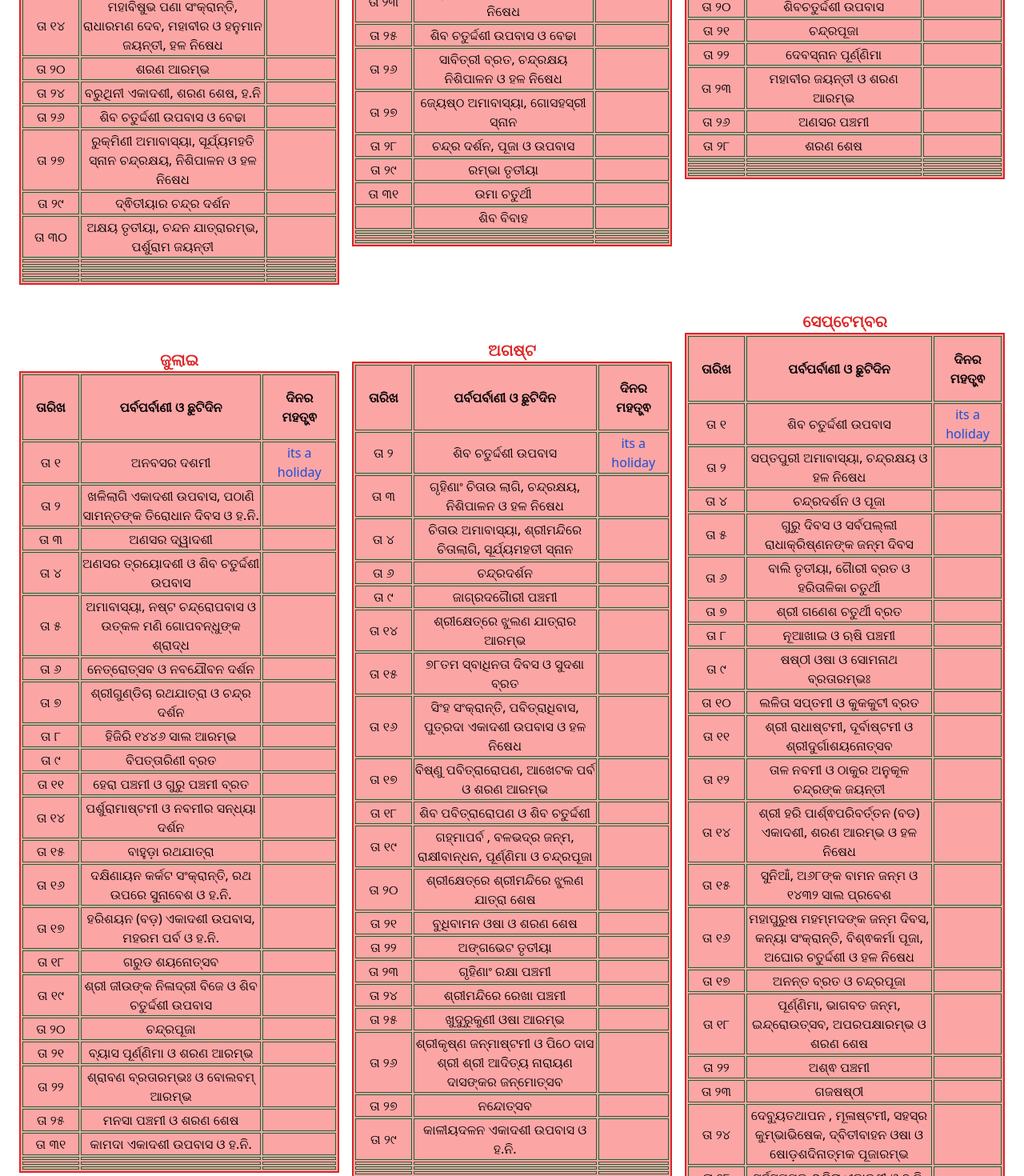
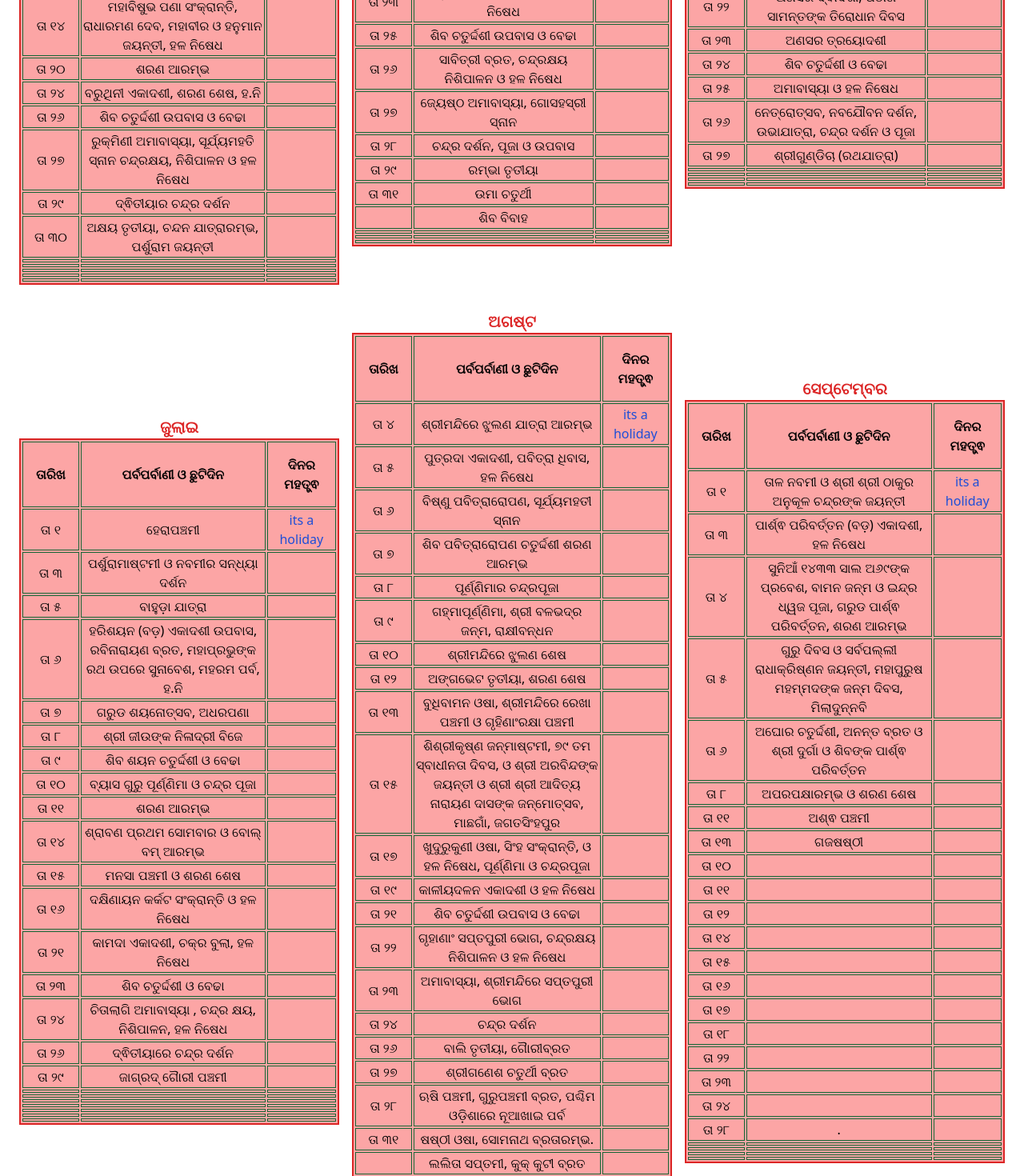
Before and after one commit to biswaranjans7978/UnicCalender, a React (Vite) app in the folder NewReactOdiaCalender/: page /monthlyfestive in a window 1280 px wide. Shown: the part 2040-3510 px from the top of the page at 80% size. Built offline with nearby package versions, Linux system fonts and the light colour scheme.

Commit message:
festive changes done

```diff
--- a/NewReactOdiaCalender/src/Component/MonthlyFestive/Festives.jsx
+++ b/NewReactOdiaCalender/src/Component/MonthlyFestive/Festives.jsx
@@ -370,7 +370,7 @@ function Festives() {
             monthName:"ଜୁନ",
             monthDates:
         {
-            date1:"ତା ୨",
+            date1:"ତା ୧",
             date2:"ତା ୫",
             date3:"ତା ୬",
             date4:"ତା ୭",
@@ -383,36 +383,36 @@ function Festives() {
             date11:"ତା ୧୬",
             date12:"ତା ୧୭",
             date13:"ତା ୧୮",
-            date14:"ତା ୧୯",
-            date15:"ତା ୨୦",
-            date16:"ତା ୨୧",
-            date17:"ତା ୨୨",
-            date18:"ତା ୨୩",
+            date14:"ତା ୨୧",
+            date15:"ତା ୨୨",
+            date16:"ତା ୨୩",
+            date17:"ତା ୨୪",
+            date18:"ତା ୨୫",
             date19:"ତା ୨୬",
-            date20:"ତା ୨୮",
+            date20:"ତା ୨୭",
         },
             monthFestives:
         {
-            festive1:"ଜଳକ୍ରୀଡା ଏକାଦଶୀ ଉପବାସ ଓ ହଳ ନିଷେଧ",
-            festive2:"ଚନ୍ଦ୍ରକ୍ଷୟ, ନିଶିପାଳନ, ଶିବଚତୁର୍ଦ୍ଦଶୀ ଉପବାସ ଓ ହ.ନି.",
-            festive3:"ଅମାବାସ୍ୟା ଓ ସାବିତ୍ରୀ ବ୍ରତ",
-            festive4:"ଚନ୍ଦ୍ରଦର୍ଶନ",
-            festive5:"ରମ୍ଭା ତୃତୀୟା",
-            festive6:"ଉମା ଚତୁର୍ଥୀ",
-            festive7:"ଶିବ ବିବାହୋତ୍ସବ",
-            festive8:"ସର୍ବତ୍ର ଶୀତଳ ଷଷ୍ଠୀ ଓ ଶ୍ରୀମନ୍ଦିରେ ଜଳକ୍ରୀଡା",
-            festive9:"ପ୍ରଥମ ରଜ",
-            festive10:"ମିଥୁନ (ରଜ) ସଂକ୍ରାନ୍ତି ଓ ହଳ ନିଷେଧ",
-            festive11:"ଗଙ୍ଗା ଦଶହରା ଓ ଭୂଦାହ",
-            festive12:"ବସୁମତୀ ସ୍ନାନ ଓ ଇଦୁଜ୍ଜୁହା",
-            festive13:"ନିର୍ଜ୍ଜଳା ଏକାଦଶୀ ଉପବାସ ଓ ହଳ ନିଷେଧ",
-            festive14:"ଚମ୍ପକ ଦ୍ଵାଦଶୀ",
-            festive15:"ଶିବଚତୁର୍ଦ୍ଦଶୀ ଉପବାସ",
-            festive16:"ଚନ୍ଦ୍ରପୂଜା",
-            festive17:"ଦେବସ୍ନାନ ପୂର୍ଣ୍ଣିମା",
-            festive18:"ମହାବୀର ଜୟନ୍ତୀ ଓ ଶରଣ ଆରମ୍ଭ",
-            festive19:"ଅଣସର ପଞ୍ଚମୀ",
-            festive20:"ଶରଣ ଶେଷ",
+            festive1:"ଶୀତଳ ଷଷ୍ଠୀ, ଶ୍ରୀମନ୍ଦିରେ ଜଳକ୍ରୀଡା",
+            festive2:"ଗଙ୍ଗା ଦଶହରା ଓ ସୁଦଶା ବ୍ରତ",
+            festive3:"ରୁକ୍ମିଣୀ ବିବାହ, ନିର୍ଜଳା ଏକାଦଶୀ ଉପବାସ ଓ ହଳ ନିଷେଧ",
+            festive4:"ଚମ୍ପକ ଦ୍ଵାଦଶୀ, ଇଦୁଜୁହା",
+            festive5:"ଶିବ ଚତୁର୍ଦ୍ଦଶୀ ଉପବାସ ଓ ବେଢା",
+            festive6:"ପୂର୍ଣ୍ଣିମାର ଚନ୍ଦ୍ରପୂଜା",
+            festive7:"ଦେବସ୍ନାନ ପୂର୍ଣ୍ଣିମା, ଅନବସର ଆରମ୍ଭ",
+            festive8:"ଅଲାରନାଥଙ୍କ ଦର୍ଶନ ଆରମ୍ଭ",
+            festive9:"ପ୍ରଥମ ରଜ, ଶରଣ ଆରମ୍ଭ, ମାସାନ୍ତ",
+            festive10:"ମିଥୁନ (ରଜ) ସଂକ୍ରାନ୍ତି ଓ ହ.ନି",
+            festive11:"ଭୂଦାହ, ଅଣସର ପଞ୍ଚମୀ",
+            festive12:"ବସୁମତୀ ସ୍ନାନ",
+            festive13:"ଶରଣ ଶେଷ",
+            festive14:"ଅଣସର ଦଶମୀ, ଖଳିଲାଗି ଏକାଦଶୀ ଓ ହଳ ନିଷେଧ",
+            festive15:"ଅଣସର ଦ୍ଵାଦଶୀ, ପଠାଣି ସାମନ୍ତଙ୍କ ତିରୋଧାନ ଦିବସ",
+            festive16:"ଅଣସର ତ୍ରୟୋଦଶୀ",
+            festive17:"ଶିବ ଚତୁର୍ଦ୍ଦଶୀ ଓ ବେଢା",
+            festive18:"ଅମାବାସ୍ୟା ଓ ହଳ ନିଷେଧ",
+            festive19:"ନେତ୍ରୋତ୍ସବ, ନବଯୌବନ ଦର୍ଶନ, ଉଭାଯାତ୍ରା, ଚନ୍ଦ୍ର ଦର୍ଶନ ଓ ପୂଜା",
+            festive20:"ଶ୍ରୀଗୁଣ୍ଡିଚା (ରଥଯାତ୍ରା)",
             festive21:"",
             festive22:"",
             festive23:"",
@@ -451,50 +451,50 @@ function Festives() {
             monthDates:
         {
             date1:"ତା ୧",
-            date2:"ତା ୨",
-            date3:"ତା ୩",
-            date4:"ତା ୪ ",
-            date5:"ତା ୫ ",
-            date6:"ତା ୬",
-            date7:"ତା ୭",
-            date8:"ତା ୮",
-            date9:"ତା ୯",
-            date10:"ତା ୧୧ ",
-            date11:"ତା ୧୪",
-            date12:"ତା ୧୫",
-            date13:"ତା ୧୬",
-            date14:"ତା ୧୭",
-            date15:"ତା ୧୮",
-            date16:"ତା ୧୯",
-            date17:"ତା ୨୦",
-            date18:"ତା ୨୧",
-            date19:"ତା ୨୨",
-            date20:"ତା ୨୫",
-            date21:"ତା ୩୧"
+            date2:"ତା ୩",
+            date3:"ତା ୫",
+            date4:"ତା ୬ ",
+            date5:"ତା ୭ ",
+            date6:"ତା ୮",
+            date7:"ତା ୯",
+            date8:"ତା ୧୦",
+            date9:"ତା ୧୧",
+            date10:"ତା ୧୪ ",
+            date11:"ତା ୧୫",
+            date12:"ତା ୧୬",
+            date13:"ତା ୨୧",
+            date14:"ତା ୨୩",
+            date15:"ତା ୨୪",
+            date16:"ତା ୨୬",
+            date17:"ତା ୨୯",
+            date18:"",
+            date19:"",
+            date20:"",
+            date21:""
         },
             monthFestives:
         {
-            festive1:"ଅନବସର ଦଶମୀ",
-            festive2:"ଖଳିଲାଗି ଏକାଦଶୀ ଉପବାସ, ପଠାଣି ସାମନ୍ତଙ୍କ ତିରୋଧାନ ଦିବସ ଓ ହ.ନି.",
-            festive3:"ଅଣସର ଦ୍ୱାଦଶୀ",
-            festive4:"ଅଣସର ତ୍ରୟୋଦଶୀ ଓ ଶିବ ଚତୁର୍ଦ୍ଦଶୀ ଉପବାସ",
-            festive5:"ଅମାବାସ୍ୟା, ନଷ୍ଟ ଚନ୍ଦ୍ରୋପବାସ ଓ ଉତ୍କଳ ମଣି ଗୋପବନ୍ଧୁଙ୍କ ଶ୍ରାଦ୍ଧ",
-            festive6:"ନେତ୍ରୋତ୍ସବ ଓ ନବଯୌବନ ଦର୍ଶନ",
-            festive7:"ଶ୍ରୀଗୁଣ୍ଡିଚା ରଥଯାତ୍ରା ଓ ଚନ୍ଦ୍ର ଦର୍ଶନ",
-            festive8:"ହିଜିରି ୧୪୪୬ ସାଲ ଆରମ୍ଭ",
-            festive9:"ବିପତ୍ତାରିଣୀ ବ୍ରତ",
-            festive10:"ହେରା ପଞ୍ଚମୀ ଓ ଗୁରୁ ପଞ୍ଚମୀ ବ୍ରତ",
-            festive11:"ପର୍ଶୁରାମାଷ୍ଟମୀ ଓ ନବମୀର ସନ୍ଧ୍ୟା ଦର୍ଶନ",
-            festive12:"ବାହୁଡା଼ ରଥଯାତ୍ରା",
-            festive13:"ଦକ୍ଷିଣାୟନ କର୍କଟ ସଂକ୍ରାନ୍ତି, ରଥ ଉପରେ ସୁନାବେଶ ଓ ହ.ନି.",
-            festive14:"ହରିଶୟନ (ବଡ଼) ଏକାଦଶୀ ଉପବାସ, ମହରମ ପର୍ବ ଓ ହ.ନି.",
-            festive15:"ଗରୁଡ ଶୟନୋତ୍ସବ",
-            festive16:"ଶ୍ରୀ ଜୀଉଙ୍କ ନିଳାଦ୍ରୀ ବିଜେ ଓ ଶିବ ଚତୁର୍ଦ୍ଦଶୀ ଉପବାସ",
-            festive17:"ଚନ୍ଦ୍ରପୂଜା",
-            festive18:"ବ୍ୟାସ ପୂର୍ଣ୍ଣିମା ଓ ଶରଣ ଆରମ୍ଭ",
-            festive19:"ଶ୍ରାବଣ ବ୍ରତାରମ୍ଭଃ ଓ ବୋଲବମ୍ ଆରମ୍ଭ",
-            festive20:"ମନସା ପଞ୍ଚମୀ ଓ ଶରଣ ଶେଷ",
-            festive21:"କାମଦା ଏକାଦଶୀ ଉପବାସ ଓ ହ.ନି.",
+            festive1:"ହେରାପଞ୍ଚମୀ",
+            festive2:"ପର୍ଶୁରାମାଷ୍ଟମୀ ଓ ନବମୀର ସନ୍ଧ୍ୟା ଦର୍ଶନ",
+            festive3:"ବାହୁଡ଼ା ଯାତ୍ରା",
+            festive4:"ହରିଶୟନ (ବଡ଼) ଏକାଦଶୀ ଉପବାସ, ରବିନାରାୟଣ ବ୍ରତ, ମହାପ୍ରଭୁଙ୍କ ରଥ ଉପରେ ସୁନାବେଶ, ମହରମ ପର୍ବ, ହ.ନି",
+            festive5:"ଗରୁଡ ଶୟନୋତ୍ସବ, ଅଧରପଣା",
+            festive6:"ଶ୍ରୀ ଜୀଉଙ୍କ ନିଳାଦ୍ରୀ ବିଜେ",
+            festive7:"ଶିବ ଶୟନ ଚତୁର୍ଦ୍ଦଶୀ ଓ ବେଢା",
+            festive8:"ବ୍ୟାସ ଗୁରୁ ପୂର୍ଣ୍ଣିମା ଓ ଚନ୍ଦ୍ର ପୂଜା",
+            festive9:"ଶରଣ ଆରମ୍ଭ",
+            festive10:"ଶ୍ରାବଣ ପ୍ରଥମ ସୋମବାର ଓ ବୋଲ୍ ବମ୍ ଆରମ୍ଭ",
+            festive11:"ମନସା ପଞ୍ଚମୀ ଓ ଶରଣ ଶେଷ",
+            festive12:"ଦକ୍ଷିଣାୟନ କର୍କଟ ସଂକ୍ରାନ୍ତି ଓ ହଳ ନିଷେଧ",
+            festive13:"କାମଦା ଏକାଦଶୀ, ଚକ୍ର ବୁଲା, ହଳ ନିଷେଧ",
+            festive14:"ଶିବ ଚତୁର୍ଦ୍ଦଶୀ ଓ ବେଢା",
+            festive15:"ଚିତାଲାଗି ଅମାବାସ୍ୟା , ଚନ୍ଦ୍ର କ୍ଷୟ, ନିଶିପାଳନ, ହଳ ନିଷେଧ",
+            festive16:"ଦ୍ଵିତୀୟାରେ ଚନ୍ଦ୍ର ଦର୍ଶନ",
+            festive17:"ଜାଗ୍ରଦ୍ ଗୈାରୀ ପଞ୍ଚମୀ",
+            festive18:"",
+            festive19:"",
+            festive20:"",
+            festive21:"",
             festive22:"",
             festive23:"",
             festive24:"",
@@ -531,51 +531,53 @@ function Festives() {
             monthName:"ଅଗଷ୍ଟ",
             monthDates:
         {
-            date1:"ତା ୨",
-            date2:"ତା ୩",
-            date3:"ତା ୪",
-            date4:"ତା ୬",
-            date5:"ତା ୯",
-            date6:"ତା ୧୪",
-            date7:"ତା ୧୫",
-            date8:"ତା ୧୬",
-            date9:"ତା ୧୭",
-            date10:"ତା ୧୮",
-            date11:"ତା ୧୯",
-            date12:"ତା ୨୦",
+            date1:"ତା ୪",
+            date2:"ତା ୫",
+            date3:"ତା ୬",
+            date4:"ତା ୭",
+            date5:"ତା ୮",
+            date6:"ତା ୯",
+            date7:"ତା ୧୦",
+            date8:"ତା ୧୨",
+            date9:"ତା ୧୩",
+            date10:"ତା ୧୫",
+            date11:"ତା ୧୭",
+            date12:"ତା ୧୯",
             date13:"ତା ୨୧",
             date14:"ତା ୨୨",
             date15:"ତା ୨୩",
             date16:"ତା ୨୪",
-            date17:"ତା ୨୫",
-            date18:"ତା ୨୬",
-            date19:"ତା ୨୭",
+            date17:"ତା ୨୬",
+            date18:"ତା ୨୭",
+            date19:"ତା ୨୮",
             date20:"ତା ୨୯",
+            date20:"ତା ୩୦",
+            date20:"ତା ୩୧",
         },
             monthFestives:
         {
-            festive1:"ଶିବ ଚତୁର୍ଦ୍ଦଶୀ ଉପବାସ",
-            festive2:"ଗୃହିଣାଂ ଚିତାଉ ଲାଗି, ଚନ୍ଦ୍ରକ୍ଷୟ, ନିଶିପାଳନ ଓ ହଳ ନିଷେଧ",
-            festive3:"ଚିତାଉ ଅମାବାସ୍ୟା, ଶ୍ରୀମନ୍ଦିରେ ଚିତାଲାଗି, ସୂର୍ଯ୍ୟମହତୀ ସ୍ନାନ",
-            festive4:"ଚନ୍ଦ୍ରଦର୍ଶନ",
-            festive5:"ଜାଗ୍ରଦଗୈାରୀ ପଞ୍ଚମୀ",
-            festive6:"ଶ୍ରୀକ୍ଷେତ୍ରେ ଝୁଲଣ ଯାତ୍ରାର ଆରମ୍ଭ",
-            festive7:"୭୮ତମ ସ୍ବାଧିନତା ଦିବସ ଓ ସୁଦଶା ବ୍ରତ",
-            festive8:"ସିଂହ ସଂକ୍ରାନ୍ତି, ପବିତ୍ରାଧିବାସ, ପୁତ୍ରଦା ଏକାଦଶୀ ଉପବାସ ଓ ହଳ ନିଷେଧ",
-            festive9:"ବିଷ୍ଣୁ ପବିତ୍ରାରୋପଣ, ଆଖେଟକ ପର୍ବ ଓ ଶରଣ ଆରମ୍ଭ",
-            festive10:"ଶିବ ପବିତ୍ରାରୋପଣ ଓ ଶିବ ଚତୁର୍ଦ୍ଦଶୀ",
-            festive11:"ଗହ୍ମାପର୍ବ , ବଳଭଦ୍ର ଜନ୍ମ, ରାକ୍ଷୀବାନ୍ଧନ, ପୂର୍ଣ୍ଣିମା ଓ ଚନ୍ଦ୍ରପୂଜା",
-            festive12:"ଶ୍ରୀକ୍ଷେତ୍ରେ ଶ୍ରୀମନ୍ଦିରେ ଝୁଲଣ ଯାତ୍ରା ଶେଷ",
-            festive13:"ବୁଧିବାମନ ଓଷା ଓ ଶରଣ ଶେଷ",
-            festive14:"ଅଙ୍ଗଭେଟ ତୃତୀୟା",
-            festive15:"ଗୃହିଣାଂ ରକ୍ଷା ପଞ୍ଚମୀ",
-            festive16:"ଶ୍ରୀମନ୍ଦିରେ ରେଖା ପଞ୍ଚମୀ",
-            festive17:"ଖୁଦୁରୁକୁଣୀ ଓଷା ଆରମ୍ଭ",
-            festive18:"ଶ୍ରୀକୃଷ୍ଣ ଜନ୍ମାଷ୍ଟମୀ ଓ ପିଠେ ଦାସ ଶ୍ରୀ ଶ୍ରୀ ଆଦିତ୍ୟ ନାରାୟଣ ଦାସଙ୍କର ଜନ୍ମୋତ୍ସବ",
-            festive19:"ନନ୍ଦୋତ୍ସବ",
-            festive20:"କାଳୀୟଦଳନ ଏକାଦଶୀ ଉପବାସ ଓ ହ.ନି.",
-            festive21:"",
-            festive22:"",
+            festive1:"ଶ୍ରୀମନ୍ଦିରେ ଝୁଲଣ ଯାତ୍ରା ଆରମ୍ଭ",
+            festive2:"ପୁତ୍ରଦା ଏକାଦଶୀ, ପବିତ୍ରା ଧିବାସ, ହଳ ନିଷେଧ",
+            festive3:"ବିଷ୍ଣୁ ପବିତ୍ରାରୋପଣ, ସୂର୍ଯ୍ୟମହତୀ ସ୍ନାନ",
+            festive4:"ଶିବ ପବିତ୍ରାରୋପଣ ଚତୁର୍ଦ୍ଦଶୀ ଶରଣ ଆରମ୍ଭ",
+            festive5:"ପୂର୍ଣ୍ଣିମାର ଚନ୍ଦ୍ରପୂଜା",
+            festive6:"ଗହ୍ମାପୂର୍ଣ୍ଣିମା, ଶ୍ରୀ ବଳଭଦ୍ର ଜନ୍ମ, ରାକ୍ଷୀବନ୍ଧନ",
+            festive7:"ଶ୍ରୀମନ୍ଦିରେ ଝୁଲଣ ଶେଷ",
+            festive8:"ଅଙ୍ଗଭେଟ ତୃତୀୟା, ଶରଣ ଶେଷ",
+            festive9:"ବୁଧିବାମନ ଓଷା, ଶ୍ରୀମନ୍ଦିରେ ରେଖା ପଞ୍ଚମୀ ଓ ଗୃହିଣାଂରକ୍ଷା ପଞ୍ଚମୀ",
+            festive10:"ଶିଶ୍ରୀକୃଷ୍ଣ ଜନ୍ମାଷ୍ଟମୀ, ୭୯ ତମ ସ୍ବାଧୀନତା ଦିବସ, ଓ ଶ୍ରୀ ଅରବିନ୍ଦଙ୍କ ଜୟନ୍ତୀ ଓ ଶ୍ରୀ ଶ୍ରୀ ଆଦିତ୍ୟ ନାରାୟଣ ଦାସଙ୍କ ଜନ୍ମୋତ୍ସବ, ମାଛଗାଁ, ଜଗତସିଂହପୁର",
+            festive11:"ଖୁଦୁରୁକୁଣୀ ଓଷା, ସିଂହ ସଂକ୍ରାନ୍ତି, ଓ ହଳ ନିଷେଧ, ପୂର୍ଣ୍ଣିମା ଓ ଚନ୍ଦ୍ରପୂଜା",
+            festive12:"କାଳୀୟଦଳନ ଏକାଦଶୀ ଓ ହଳ ନିଷେଧ",
+            festive13:"ଶିବ ଚତୁର୍ଦ୍ଦଶୀ ଉପବାସ ଓ ବେଢା",
+            festive14:"ଗୃହାଣାଂ ସପ୍ତପୁରୀ ଭୋଗ, ଚନ୍ଦ୍ରକ୍ଷୟ ନିଶିପାଳନ ଓ ହଳ ନିଷେଧ",
+            festive15:"ଅମାବାସ୍ୟା, ଶ୍ରୀମନ୍ଦିରେ ସପ୍ତପୁରୀ ଭୋଗ",
+            festive16:"ଚନ୍ଦ୍ର ଦର୍ଶନ",
+            festive17:"ବାଲି ତୃତୀୟା, ଗୈାରୀବ୍ରତ",
+            festive18:"ଶ୍ରୀଗଣେଶ ଚତୁର୍ଥୀ ବ୍ରତ",
+            festive19:"ଋଷି ପଞ୍ଚମୀ, ଗୁରୁପଞ୍ଚମୀ ବ୍ରତ, ପଶ୍ଚିମ ଓଡ଼ିଶାରେ ନୂଆଖାଇ ପର୍ବ",
+            festive20:"ଷଷ୍ଠୀ ଓଷା, ସୋମନାଥ ବ୍ରତାରମ୍ଭ.",
+            festive21:"ଲଲିତା ସପ୍ତମୀ, କୁକ୍ କୁଟୀ ବ୍ରତ",
+            festive22:"ଶ୍ରୀରାଧାଷ୍ଟମୀ, ଦୁର୍ବାଷ୍ଟମୀ, ଶ୍ରୀ ଦୁର୍ଗାଦେବ୍ୟା ଶୟନୋତ୍ସବ",
             festive23:"",
             festive24:"",
             festive25:"",
@@ -612,13 +614,13 @@ function Festives() {
             monthDates:
         {
             date1:"ତା ୧",
-            date2:"ତା ୨",
+            date2:"ତା ୩",
             date3:"ତା ୪",
             date4:"ତା ୫",
             date5:"ତା ୬",
-            date6:"ତା ୭",
-            date7:"ତା ୮",
-            date8:"ତା ୯",
+            date6:"ତା ୮",
+            date7:"ତା ୧୧",
+            date8:"ତା ୧୩",
             date9:"ତା ୧୦",
             date10:"ତା ୧୧",
             date11:"ତା ୧୨",
@@ -634,26 +636,26 @@ function Festives() {
         },
             monthFestives:
         {
-            festive1:"ଶିବ ଚତୁର୍ଦ୍ଦଶୀ ଉପବାସ",
-            festive2:"ସପ୍ତପୁରୀ ଅମାବାସ୍ୟା, ଚନ୍ଦ୍ରକ୍ଷୟ ଓ ହଳ ନିଷେଧ",
-            festive3:"ଚନ୍ଦ୍ରଦର୍ଶନ ଓ ପୂଜା",
-            festive4:"ଗୁରୁ ଦିବସ ଓ ସର୍ବପଲ୍ଲୀ ରାଧାକ୍ରିଷ୍ଣନଙ୍କ ଜନ୍ମ ଦିବସ",
-            festive5:"ବାଲି ତୃତୀୟା, ଗୈାରୀ ବ୍ରତ ଓ ହରିତାଳିକା ଚତୁର୍ଥୀ",
-            festive6:"ଶ୍ରୀ ଗଣେଶ ଚତୁର୍ଥୀ ବ୍ରତ",
-            festive7:"ନୂଆଖାଇ ଓ ଋଷି ପଞ୍ଚମୀ",
-            festive8:"ଷଷ୍ଠୀ ଓଷା ଓ ସୋମନାଥ ବ୍ରତାରମ୍ଭଃ",
-            festive9:"ଲଳିତା ସପ୍ତମୀ ଓ କୁକକୁଟୀ ବ୍ରତ",
-            festive10:"ଶ୍ରୀ ରାଧାଷ୍ଟମୀ,  ଦୂର୍ବାଷ୍ଟମୀ ଓ ଶ୍ରୀଦୁର୍ଗାଶୟନୋତ୍ସବ",
-            festive11:"ତାଳ ନବମୀ ଓ ଠାକୁର ଅନୁକୂଳ ଚନ୍ଦ୍ରଙ୍କ ଜୟନ୍ତୀ",
-            festive12:"ଶ୍ରୀ ହରି ପାର୍ଶ୍ଵପରିବର୍ତ୍ତନ (ବଡ) ଏକାଦଶୀ, ଶରଣ ଆରମ୍ଭ ଓ ହଳ ନିଷେଧ",
-            festive13:"ସୁନିଆଁ, ଅ୬୮ଙ୍କ ବାମନ ଜନ୍ମ ଓ ୧୪୩୨ ସାଲ ପ୍ରବେଶ",
-            festive14:"ମହାପୁରୁଷ ମହମ୍ମଦଙ୍କ ଜନ୍ମ ଦିବସ, କନ୍ୟା ସଂକ୍ରାନ୍ତି, ବିଶ୍ଵକର୍ମା ପୂଜା, ଅଘୋର ଚତୁର୍ଦ୍ଦଶୀ ଓ ହଳ ନିଷେଧ",
-            festive15:"ଅନନ୍ତ ବ୍ରତ ଓ ଚନ୍ଦ୍ରପୂଜା",
-            festive16:"ପୂର୍ଣ୍ଣିମା, ଭାଗବତ ଜନ୍ମ, ଇନ୍ଦ୍ରୋଉତ୍ସବ, ଅପରପକ୍ଷାରମ୍ଭ ଓ ଶରଣ ଶେଷ",
-            festive17:"ଅଶ୍ଵ ପଞ୍ଚମୀ",
-            festive18:"ଗଜଷଷ୍ଠୀ",
-            festive19:"ଦେବ୍ୟୁତଥାପନ , ମୂଳାଷ୍ଟମୀ, ସହସ୍ର କୁମ୍ଭାଭିଷେକ, ଦ୍ବିତୀବାହନ ଓଷା ଓ ଷୋଡ଼ଶଦିନାତ୍ମକ ପୂଜାରମ୍ଭ",
-            festive20:"ସର୍ବସମ୍ମତ ଈନ୍ଦିରା ଏକାଦଶୀ ଓ ହ.ନି.",
+            festive1:"ତାଳ ନବମୀ ଓ ଶ୍ରୀ ଶ୍ରୀ ଠାକୁର ଅନୁକୂଳ ଚନ୍ଦ୍ରଙ୍କ ଜୟନ୍ତୀ",
+            festive2:"ପାର୍ଶ୍ଵ ପରିବର୍ତ୍ତନ (ବଡ଼) ଏକାଦଶୀ, ହଳ ନିଷେଧ",
+            festive3:"ସୁନିଆଁ ୧୪୩୩ ସାଲ ଅ୬୯ଙ୍କ ପ୍ରବେଶ, ବାମନ ଜନ୍ମ ଓ ଇନ୍ଦ୍ର ଧ୍ୱଜ ପୂଜା, ଗରୁଡ ପାର୍ଶ୍ଵ ପରିବର୍ତ୍ତନ, ଶରଣ ଆରମ୍ଭ",
+            festive4:"ଗୁରୁ ଦିବସ ଓ ସର୍ବପଲ୍ଲୀ ରାଧାକ୍ରିଷ୍ଣନ ଜୟନ୍ତୀ, ମହାପୁରୁଷ ମହମ୍ମଦଙ୍କ ଜନ୍ମ ଦିବସ, ମିଲାଦୁନ୍ନବି",
+            festive5:"ଅଘୋର ଚତୁର୍ଦ୍ଦଶୀ, ଅନନ୍ତ ବ୍ରତ ଓ ଶ୍ରୀ ଦୁର୍ଗା ଓ ଶିବଙ୍କ ପାର୍ଶ୍ଵ ପରିବର୍ତ୍ତନ",
+            festive6:"ଅପରପକ୍ଷାରମ୍ଭ ଓ ଶରଣ ଶେଷ",
+            festive7:"ଅଶ୍ଵ ପଞ୍ଚମୀ",
+            festive8:"ଗଜଷଷ୍ଠୀ",
+            festive9:"",
+            festive10:"",
+            festive11:"",
+            festive12:"",
+            festive13:"",
+            festive14:"",
+            festive15:"",
+            festive16:"",
+            festive17:"",
+            festive18:"",
+            festive19:"",
+            festive20:".",
             festive21:"",
             festive22:"",
             festive23:"",
```
